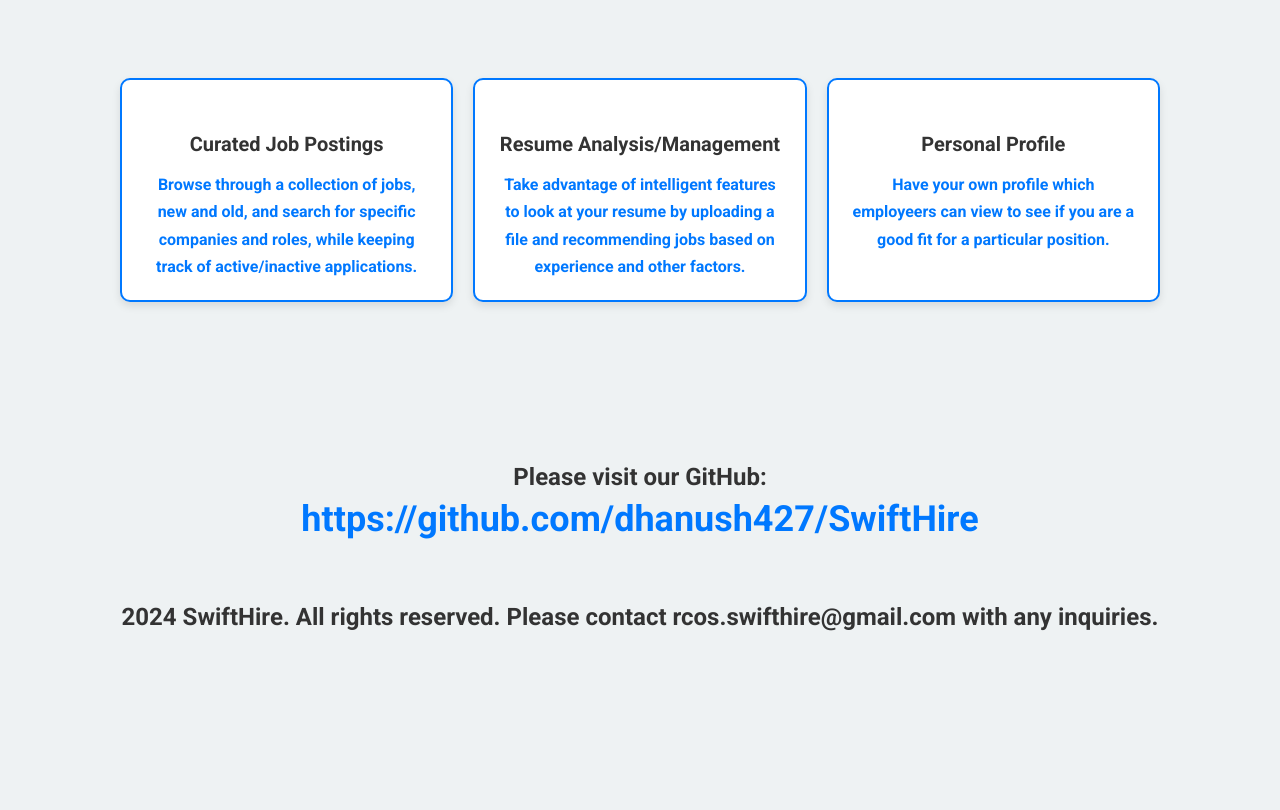
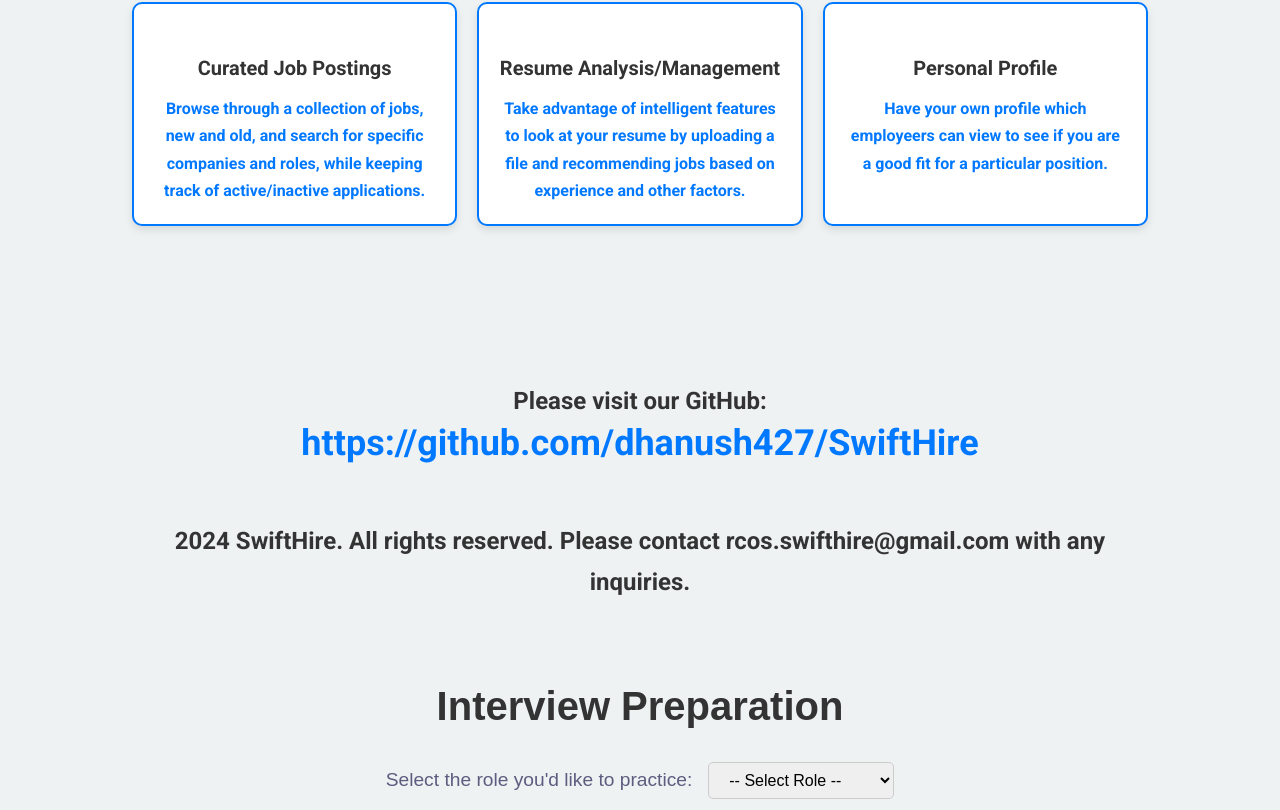
Before and after one commit to dhanush427/SwiftHire, a React (Create React App) app in the folder my-app/: page / in a window 1280 px wide. Shown: the part 4876-5686 px from the top of the page. Before the commit the page ends 5576 px from the top, so only its background shows below. Built offline with nearby package versions, Linux system fonts and the light colour scheme.

Commit message:
New interview prep section added from RCOS Expo feedback

```diff
--- a/my-app/src/App.js
+++ b/my-app/src/App.js
@@ -14,6 +14,7 @@
 import Social from './components/social/Social';
 import Testjob from './components/testjob/Testjob';
 import View from './components/view/View';
+import InterviewPrep from './components/interview/interview';
 import JobPost from './pages/postJob';
 import UserProfile from './pages/userProfile';
 
@@ -36,6 +37,7 @@
       <Notification />
       <Services />
       <Social />
+      <InterviewPrep />
 
       {/* <UserProfile /> */}
     </main>
--- /dev/null
+++ b/my-app/src/components/interview/interview.css
@@ -0,0 +1,79 @@
+.container {
+    padding: 2rem;
+}
+
+.section__title {
+    font-size: 2.5rem;
+    font-weight: 700;
+    color: #333;
+    text-align: center;
+    margin-bottom: 2rem;
+}
+
+.role-form {
+    text-align: center;
+    margin-bottom: 2rem;
+}
+
+.role-form label {
+    font-size: 1.2rem;
+    margin-right: 1rem;
+}
+
+.role-form select {
+    padding: 0.5rem 1rem;
+    font-size: 1rem;
+    border: 1px solid #ccc;
+    border-radius: 5px;
+}
+
+.questions-section {
+    max-width: 800px;
+    margin: 0 auto;
+}
+
+.question-card {
+    background-color: #f9f9f9;
+    padding: 1rem;
+    margin-bottom: 1rem;
+    border: 1px solid #ddd;
+    border-radius: 8px;
+}
+
+.question-card p {
+    font-weight: 600;
+    margin-bottom: 0.5rem;
+}
+
+.question-card textarea {
+    width: 100%;
+    height: 100px;
+    padding: 0.5rem;
+    border: 1px solid #ccc;
+    border-radius: 5px;
+    font-size: 1rem;
+}
+
+.submit-btn {
+    display: block;
+    margin: 2rem auto;
+    padding: 0.75rem 1.5rem;
+    background-color: #0078ff;
+    color: #fff;
+    border: none;
+    border-radius: 5px;
+    font-size: 1rem;
+    cursor: pointer;
+}
+
+.submit-btn:hover {
+    background-color: #005bb5;
+}
+
+body.dark-mode .interview__title {
+    color: #fff;
+}
+
+body.dark-mode .question-question {
+color: #333;
+}
--- /dev/null
+++ b/my-app/src/components/interview/interview.jsx
@@ -0,0 +1,80 @@
+import React, { useState } from "react";
+import "./interview.css";
+
+const mockQuestions = {
+    "Software Engineer": [
+        "Can you explain a challenging project you worked on and how you overcame obstacles?",
+        "How would you approach debugging a critical issue in a production system?",
+        "Explain the concept of polymorphism in object-oriented programming."
+    ],
+    "Product Manager": [
+        "How do you prioritize features in a product roadmap?",
+        "Describe a time you managed conflicts between stakeholders.",
+        "How do you measure the success of a product launch?"
+    ],
+    "Data Analyst": [
+        "What steps would you take to clean a messy dataset?",
+        "Describe a project where your analysis significantly impacted business decisions.",
+        "How do you communicate technical insights to non-technical stakeholders?"
+    ]
+};
+
+const InterviewPrep = () => {
+    const [role, setRole] = useState("");
+    const [questions, setQuestions] = useState([]);
+    const [answers, setAnswers] = useState({});
+
+    const handleRoleChange = (e) => {
+        const selectedRole = e.target.value;
+        setRole(selectedRole);
+        setQuestions(mockQuestions[selectedRole] || []);
+        setAnswers({});
+    };
+
+    const handleAnswerChange = (index, answer) => {
+        setAnswers({ ...answers, [index]: answer });
+    };
+
+    const handleSubmit = (e) => {
+        e.preventDefault();
+        alert("Your answers have been submitted for feedback!");
+    };
+
+    return (
+        <section className="interview-prep container">
+            <h1 className="section__title">Interview Preparation</h1>
+            <form className="role-form">
+                <label htmlFor="role">Select the role you'd like to practice:</label>
+                <select id="role" value={role} onChange={handleRoleChange}>
+                    <option value="">-- Select Role --</option>
+                    {Object.keys(mockQuestions).map((role) => (
+                        <option key={role} value={role}>
+                            {role}
+                        </option>
+                    ))}
+                </select>
+            </form>
+
+            {questions.length > 0 && (
+                <div className="questions-section">
+                    <h2 className="interview__title">Mock Interview Questions</h2>
+                    {questions.map((question, index) => (
+                        <div key={index} className="question-card">
+                            <p className="question-question">{question}</p>
+                            <textarea
+                                placeholder="Type your answer here..."
+                                value={answers[index] || ""}
+                                onChange={(e) => handleAnswerChange(index, e.target.value)}
+                            />
+                        </div>
+                    ))}
+                    <button className="submit-btn" onClick={handleSubmit}>
+                        Submit Answers
+                    </button>
+                </div>
+            )}
+        </section>
+    );
+};
+
+export default InterviewPrep;
--- a/my-app/src/components/testjob/Testjob.jsx
+++ b/my-app/src/components/testjob/Testjob.jsx
@@ -109,8 +109,8 @@
               <h3 className="job-list__details-company">{selectedJob.company}</h3>
               <p><strong>Location:</strong> {selectedJob.location}</p>
               <p>{selectedJob.description}</p>
-              <h4>Requirements:</h4>
-              <ul>
+              <h4 className="reqTitle">Requirements:</h4>
+              <ul className="reqDesc">
                 {selectedJob.requirements.map((req, index) => (
                   <li key={index}>{req}</li>
                 ))}
--- a/my-app/src/components/testjob/testjob.css
+++ b/my-app/src/components/testjob/testjob.css
@@ -121,3 +121,11 @@
 body.dark-mode .job-list__details-company {
   color: #333;
 }
+
+body.dark-mode .reqTitle {
+  color: #333;
+}
+
+body.dark-mode .reqDesc {
+  color: #333;
+}
```
